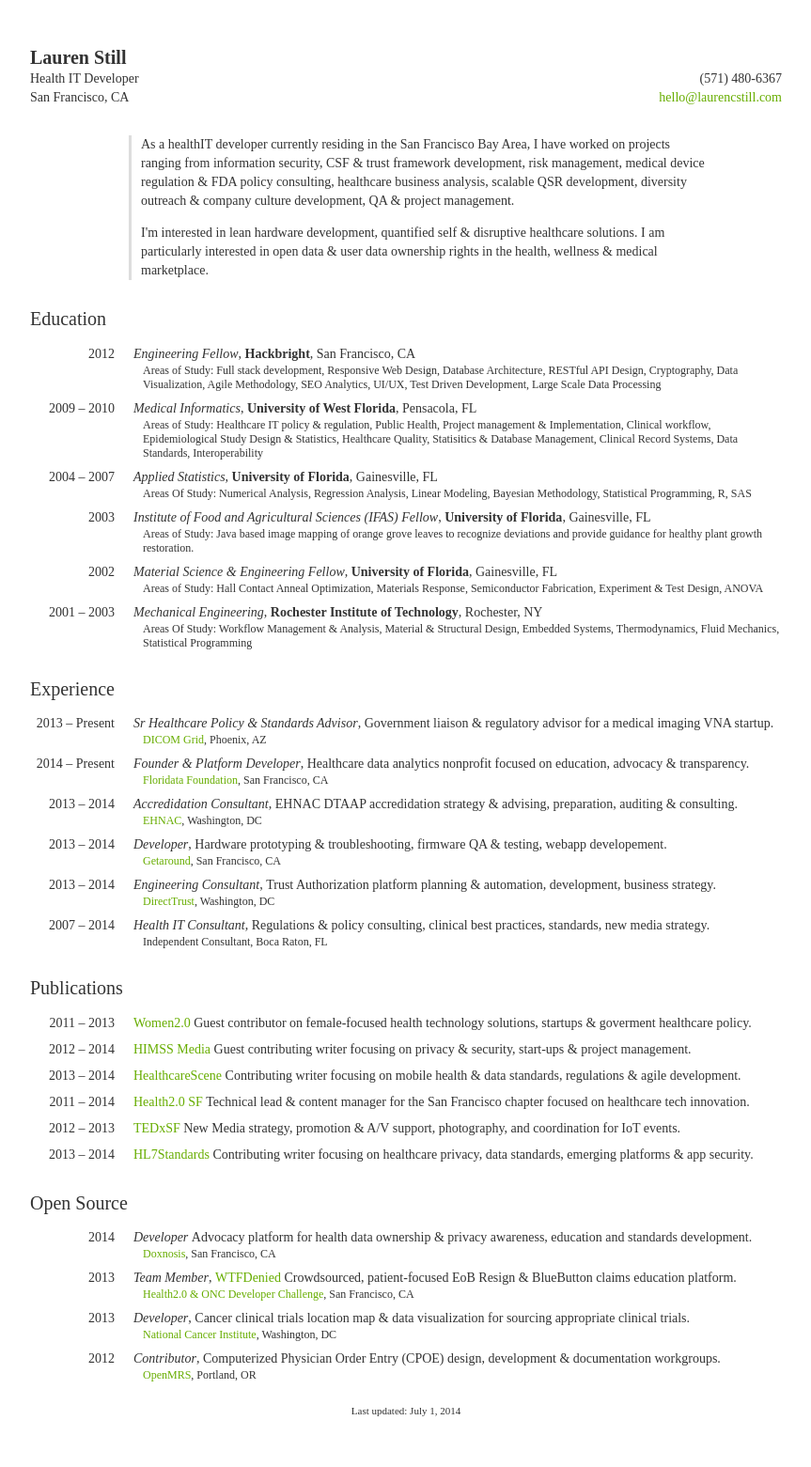
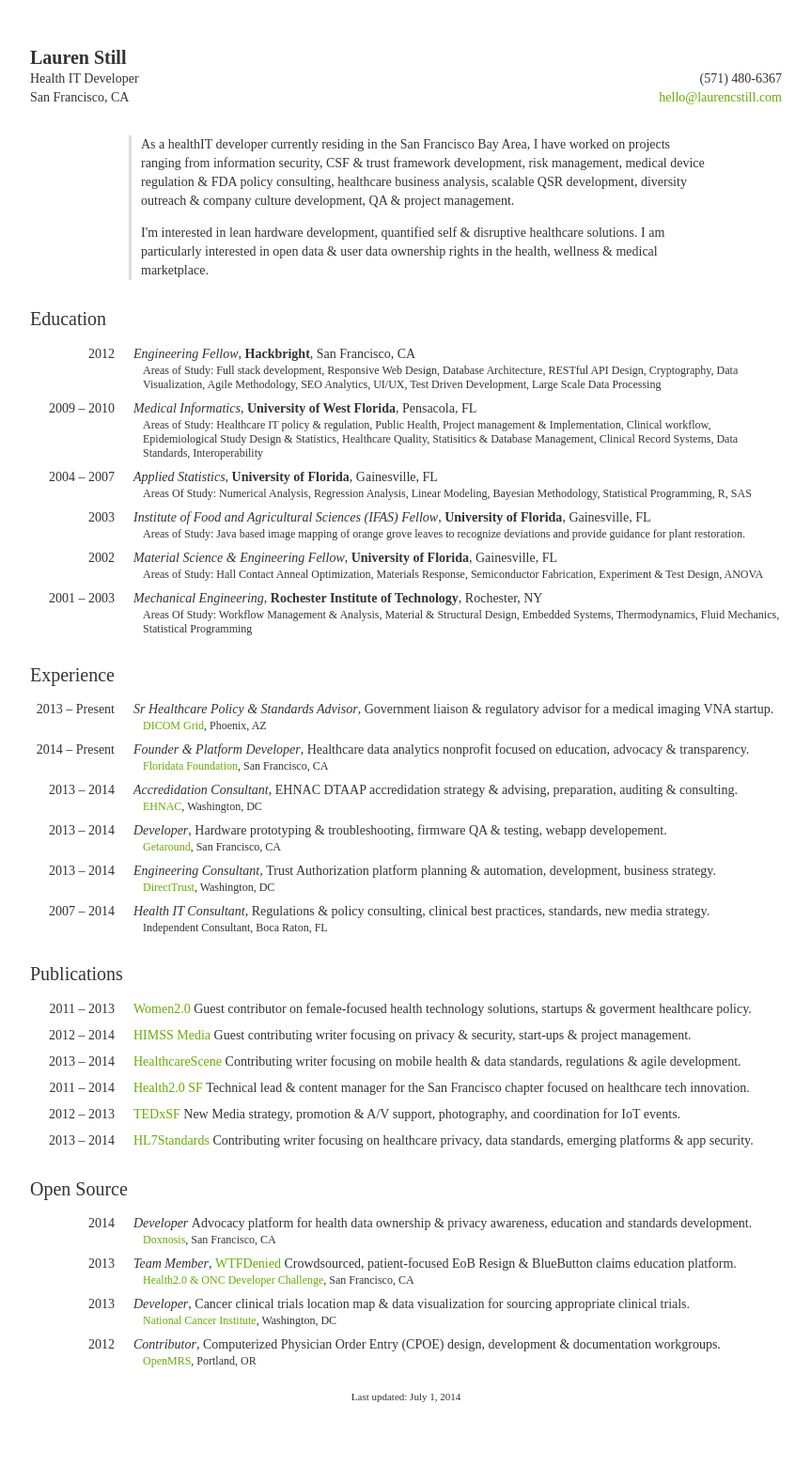
Before and after one commit to laurenstill/laurenstill.github.io, a Jekyll site: the page cv/index.html, which Jekyll copies as it is, in a window 1280 px wide. Shown: the whole page at 94% size, without its empty margins (208-1071 px from the left). Built offline with Jekyll 4.4.1, drawn with Linux system fonts in a browser that asks for light colours; comment, search, counter and statistics services are not loaded.

Commit message:
Update index.html

```diff
--- a/cv/index.html
+++ b/cv/index.html
@@ -74,7 +74,7 @@
                     <span class="position">Institute of Food and Agricultural Sciences (IFAS) Fellow</span>,
                     <span class="institute">University of Florida</span>,
                     <span class="loc">Gainesville, FL</span>
-                    <span class="meta">Areas of Study: Java based image mapping of orange grove leaves to recognize deviations and provide guidance for healthy plant growth restoration.
+                    <span class="meta">Areas of Study: Java based image mapping of orange grove leaves to recognize deviations and provide guidance for plant restoration.
                     </span>
                 </li>
 
```
